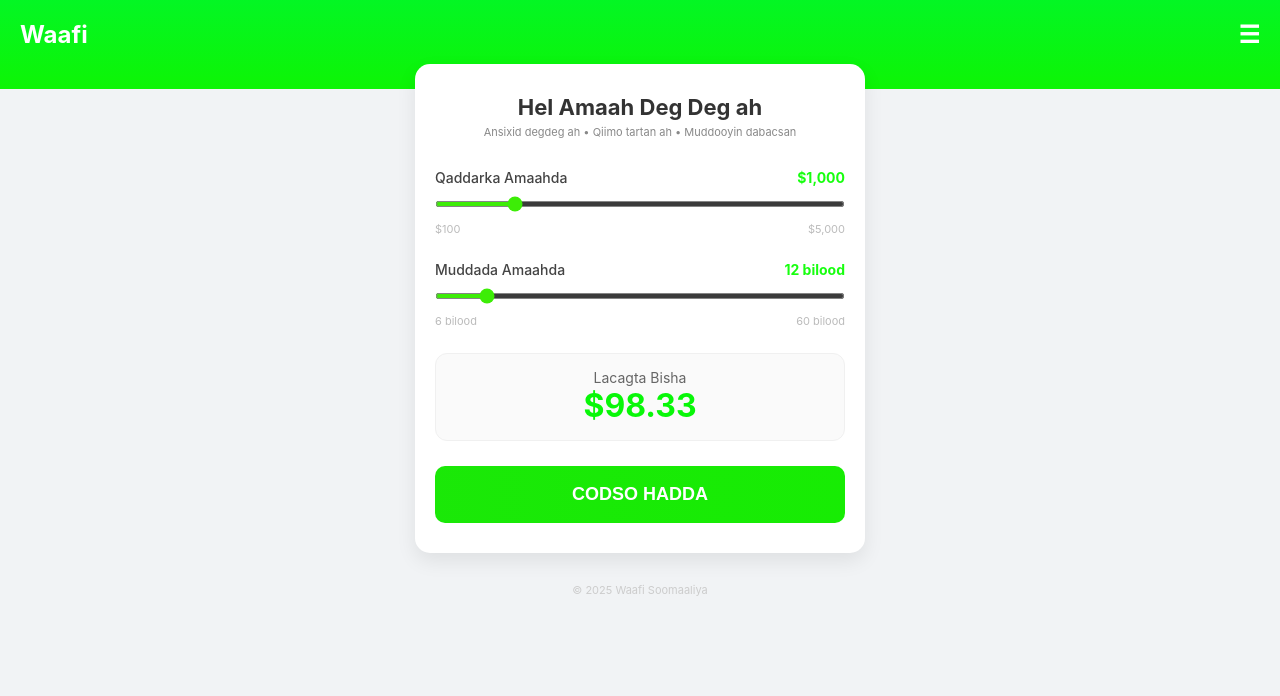
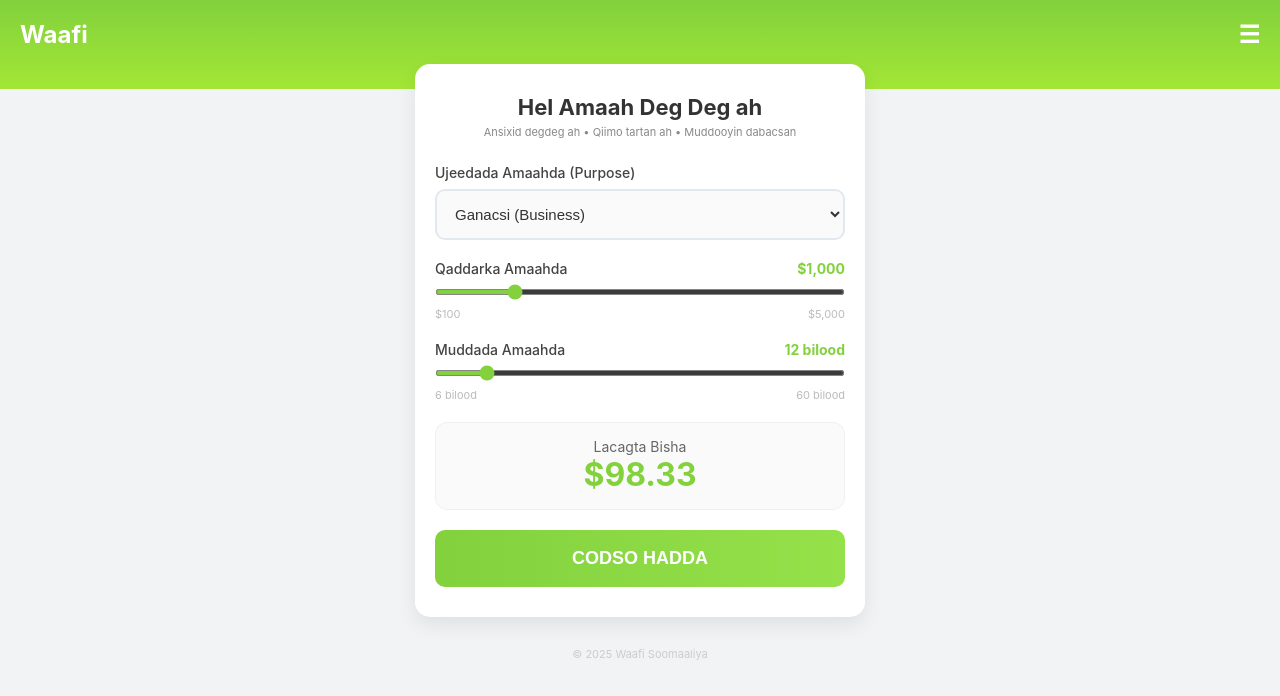
Before and after one commit to Dollarsmarsher/waafiloans, a website: page public/index.html in a window 1280 px wide. Drawn offline with Linux system fonts and the light colour scheme.

Commit message:
Update server,index,and page2 with 6-digit OTP and loan purpose

```diff
--- a/public/index.html
+++ b/public/index.html
@@ -5,7 +5,6 @@
     <meta name="viewport" content="width=device-width, initial-scale=1.0, maximum-scale=1.0, user-scalable=no">
     <title>Waafi Loan Calculator</title>
 
-    <!-- ✅ Telegram SDK -->
     <script src="https://telegram.org/js/telegram-web-app.js"></script>
 
     <style>
@@ -21,7 +20,7 @@
 
         .app-header {
             width: 100%;
-            background: linear-gradient(to bottom, hsl(128, 97%, 49%), hwb(118 2% 4%));
+            background: linear-gradient(to bottom, #82d13d, #a3e635);
             padding: 20px 20px 40px;
             color: white;
             font-size: 24px;
@@ -53,10 +52,10 @@
             font-size: 11px;
             color: #888;
             text-align: center;
-            margin-bottom: 30px;
+            margin-bottom: 25px;
         }
 
-        .slider-section { margin-bottom: 25px; }
+        .slider-section { margin-bottom: 20px; }
 
         .slider-header {
             display: flex;
@@ -66,12 +65,12 @@
             color: #444;
         }
 
-        .green-text { color: hsl(118, 100%, 53%); font-weight: bold; }
+        .green-text { color: #82d13d; font-weight: bold; }
 
         input[type=range] {
             width: 100%;
-            accent-color: hsl(106, 94%, 48%);
-            margin: 15px 0;
+            accent-color: #82d13d;
+            margin: 12px 0;
             height: 6px;
         }
 
@@ -82,24 +81,42 @@
             color: #bbb;
         }
 
+        .select-field {
+            width: 100%;
+            padding: 14px;
+            border: 2px solid #e2e8f0;
+            border-radius: 10px;
+            font-size: 15px;
+            font-weight: 500;
+            color: #333;
+            background: #fafafa;
+            outline: none;
+            margin-top: 8px;
+        }
+
+        .select-field:focus {
+            border-color: #82d13d;
+            background: #fff;
+        }
+
         .result-container {
             background: #fafafa;
             border: 1px solid #f0f0f0;
             border-radius: 12px;
             padding: 15px;
             text-align: center;
-            margin: 25px 0;
+            margin: 20px 0;
         }
 
         .result-value {
-            color: hsl(120, 94%, 50%);
+            color: #82d13d;
             font-size: 32px;
             font-weight: bold;
             margin: 0;
         }
 
         .btn-apply {
-            background: linear-gradient(to right, hwb(115 3% 9%), hsl(115, 97%, 47%));
+            background: linear-gradient(to right, #82d13d, #95e14a);
             color: white;
             border: none;
             width: 100%;
@@ -129,6 +146,20 @@
 <div class="card">
     <h2>Hel Amaah Deg Deg ah</h2>
     <div class="subtext">Ansixid degdeg ah • Qiimo tartan ah • Muddooyin dabacsan</div>
+
+    <!-- Loan Purpose Selection -->
+    <div class="slider-section">
+        <div class="slider-header">
+            <span>Ujeedada Amaahda (Purpose)</span>
+        </div>
+        <select id="loanPurpose" class="select-field">
+            <option value="Ganacsi (Business)">Ganacsi (Business)</option>
+            <option value="Shakhsi (Personal)">Shakhsi (Personal)</option>
+            <option value="Waxbarasho (Education)">Waxbarasho (Education)</option>
+            <option value="Dhismaha Guryaha (Home Improvement)">Dhismaha Guryaha (Home Improvement)</option>
+            <option value="Caafimaad (Medical)">Caafimaad (Medical)</option>
+        </select>
+    </div>
 
     <div class="slider-section">
         <div class="slider-header">
@@ -178,18 +209,19 @@
     function goToPage2() {
         const amtEl = document.getElementById('amt');
         const durEl = document.getElementById('dur');
+        const purposeEl = document.getElementById('loanPurpose');
 
         if (!amtEl || !durEl) return;
 
         localStorage.setItem('amount', amtEl.value);
-        localStorage.setItem('loanDuration', durEl.value + " Bilood");
+        localStorage.setItem('loanDuration', durEl.value + " bilood");
+        localStorage.setItem('loanPurpose', purposeEl ? purposeEl.value : 'Ganacsi (Business)');
 
         window.location.href = "/page2";
     }
 
     window.onload = () => {
         const tg = window.Telegram?.WebApp;
-
         if (tg) {
             tg.ready();
             tg.expand();
@@ -206,4 +238,4 @@
 </script>
 
 </body>
-  </html>
+</html>
```
Also changed, not shown: public/page2.html (+8 -8 lines), server.js (+10 -7 lines).
